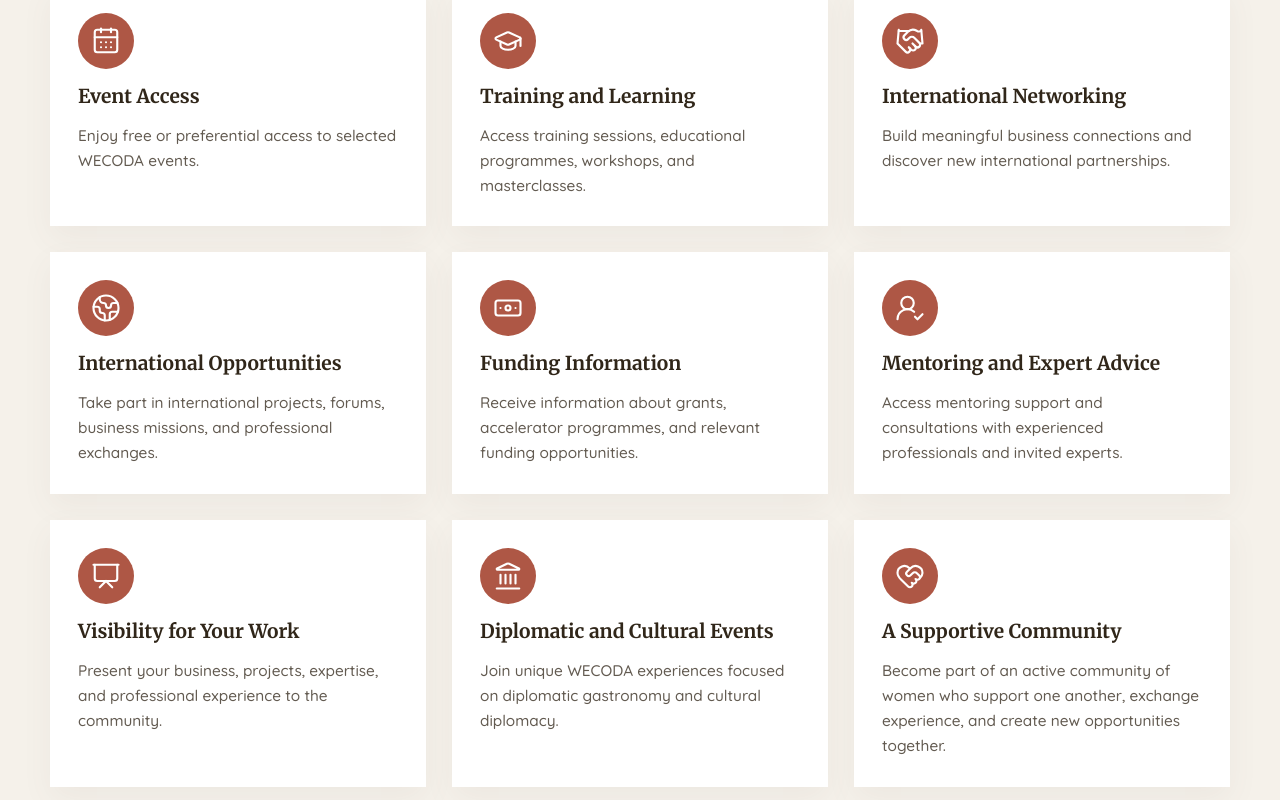
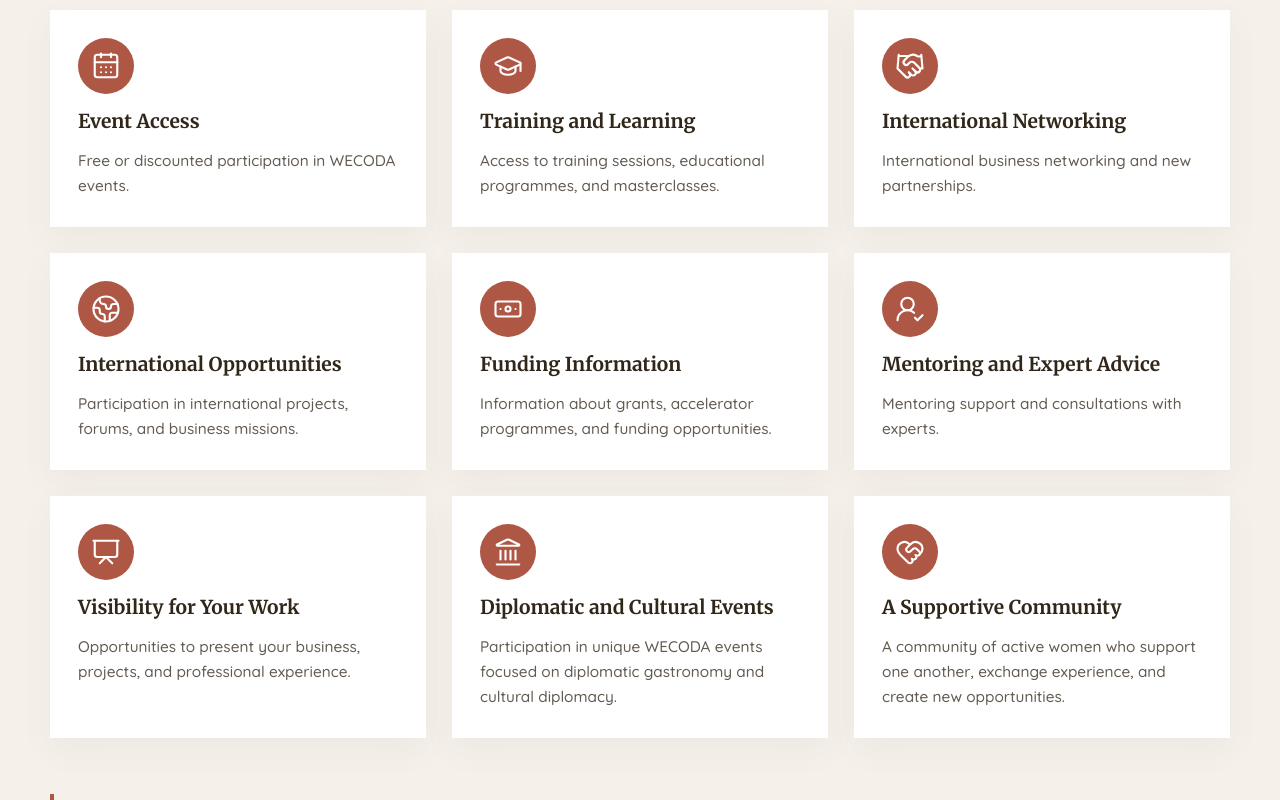
Before and after one commit to Iryna-git-hub/RORUM-corporate-website, a Next.js app: page /community-membership in a window 1280 px wide. Shown: the part 1140-1940 px from the top of the page. Built offline with nearby package versions, Linux system fonts and the light colour scheme.

Commit message:
chore: improve membership benefits

```diff
--- a/app/community-membership/page.jsx
+++ b/app/community-membership/page.jsx
@@ -73,47 +73,47 @@ const membershipWeekMedia = [
 const benefits = [
   {
     title: "Event Access",
-    text: "Enjoy free or preferential access to selected WECODA events.",
+    text: "Free or discounted participation in WECODA events.",
     icon: CalendarDays,
   },
   {
     title: "Training and Learning",
-    text: "Access training sessions, educational programmes, workshops, and masterclasses.",
+    text: "Access to training sessions, educational programmes, and masterclasses.",
     icon: GraduationCap,
   },
   {
     title: "International Networking",
-    text: "Build meaningful business connections and discover new international partnerships.",
+    text: "International business networking and new partnerships.",
     icon: Handshake,
   },
   {
     title: "International Opportunities",
-    text: "Take part in international projects, forums, business missions, and professional exchanges.",
+    text: "Participation in international projects, forums, and business missions.",
     icon: Globe2,
   },
   {
     title: "Funding Information",
-    text: "Receive information about grants, accelerator programmes, and relevant funding opportunities.",
+    text: "Information about grants, accelerator programmes, and funding opportunities.",
     icon: Banknote,
   },
   {
     title: "Mentoring and Expert Advice",
-    text: "Access mentoring support and consultations with experienced professionals and invited experts.",
+    text: "Mentoring support and consultations with experts.",
     icon: UserRoundCheck,
   },
   {
     title: "Visibility for Your Work",
-    text: "Present your business, projects, expertise, and professional experience to the community.",
+    text: "Opportunities to present your business, projects, and professional experience.",
     icon: Presentation,
   },
   {
     title: "Diplomatic and Cultural Events",
-    text: "Join unique WECODA experiences focused on diplomatic gastronomy and cultural diplomacy.",
+    text: "Participation in unique WECODA events focused on diplomatic gastronomy and cultural diplomacy.",
     icon: Landmark,
   },
   {
     title: "A Supportive Community",
-    text: "Become part of an active community of women who support one another, exchange experience, and create new opportunities together.",
+    text: "A community of active women who support one another, exchange experience, and create new opportunities.",
     icon: HeartHandshake,
   },
 ];
@@ -209,7 +209,7 @@ export default function CommunityMembershipPage() {
         <Container>
           <SectionHeader
             label="Membership Benefits"
-            title="What You Gain as a Member"
+            title="What You Gain as WECODA Member"
           />
           <MembershipBenefitsGrid>
             {benefits.map(({ title, text, icon: Icon }, index) => (
```
Also changed, not shown: app/globals.css.
